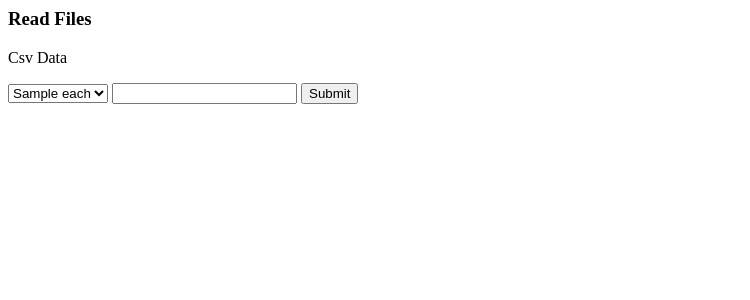
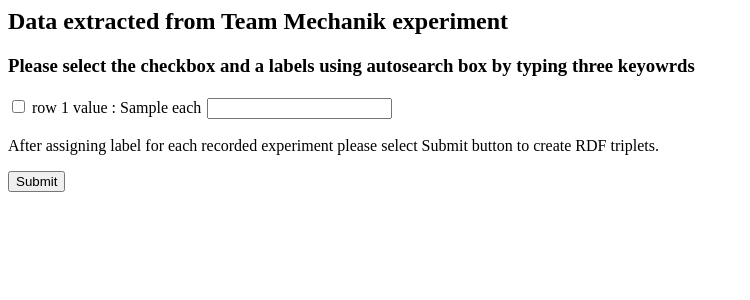
Before and after one commit to awi2004/RdfMapper, a Flask app: template templates/data.html in a window 1280 px wide. Shown: the top 300 px of the page, without its empty margins (0-750 px from the left). Run offline with Flask 2, Linux system fonts and the light colour scheme; the template is opened without the code that fills it: most values are stand-ins (such as "Sample title", 1, 10 or a date in 2020); some libraries are stand-ins or nearby versions.

Commit message:
added autocomplete

```diff
--- a/app.py
+++ b/app.py
@@ -1,15 +1,29 @@
-from flask import Flask, render_template, request, Response
-import json
+from flask import Flask, render_template, request, Response, flash
+from rdflib.namespace import OWL, RDF, RDFS, FOAF
+from flask_rdf.flask import returns_rdf
 import rdflib
 from flask import jsonify
 import pandas as pd
+import csv
+from rdflib.extras.external_graph_libs import rdflib_to_networkx_multidigraph
+import networkx as nx
+import matplotlib.pyplot as plt
 from rdflib import ConjunctiveGraph, URIRef, RDFS, Literal
 from flask_table import Table, Col
+from flask import send_file
 from wtforms import TextField, Form
 
 app = Flask(__name__)
+# app.secret_key = b'_5#y2L"F4Q8z\n\xec]/'
 
 class_labels = []
+class_labels_dict = {}
+dictOfWordsFromCSV = {}
+dictOfWordsHeaders = []
+listOfWordsHeaders = []
+
+# define graph
+g = rdflib.Graph()
 
 
 class SearchForm(Form):
@@ -24,28 +38,32 @@ def read_turte():
     """
     file = request.form['upload-file']
     print(file)
-    no_of_rows = int(request.form['no_of_rows'])
-    g = rdflib.Graph()
+    # no_of_rows = int(request.form['no_of_rows'])
+    # g = rdflib.Graph()
     # g = ConjunctiveGraph()
     owlClass = rdflib.namespace.OWL.Class
     rdfType = rdflib.namespace.RDF.type
 
     result = g.parse(file, format="turtle")
     final_list = []
-    # Iterate over triples in store and print them out.
+    # Iterate over triples in store and print them out
     # for s, p, o in result:
     #     # if type(o) == rdflib.term.Literal:
     #     # sub.append(s),prop.append(p),obj.append(o)
     #     # final_list.append((s, o))
     #     final_list.append((s, g.label(s)))
     for s in result.subjects(predicate=rdfType, object=owlClass):
-        class_labels.append(result.label(s))
-        final_list.append((s, result.label(s)))
+        class_labels.append(result.label(s).title())
+        final_list.append((s.title(), result.label(s).title()))
+        class_labels_dict[result.label(s).title()] = s.title()
     labels = list(set([i for i in final_list if len(i[1]) > 0]))
     print(len(labels))
+    # print(class_labels_dict)
+    print(class_labels_dict.get('Computertomograph'))
+    # print(class_labels_dict.get('DepthOfCut'))
     rdf_df = pd.DataFrame(labels, columns=['class(subject)', 'label(literals)'])
 
-    return render_template('turtle_list.html', tables=[rdf_df[:no_of_rows].to_html(classes='data')],
+    return render_template('turtle_list.html', tables=[rdf_df.to_html(classes='data')],
                            titles=rdf_df.columns.values)
     # jsonify(final_list[0:no_of_rows])
 
@@ -66,18 +84,37 @@ def data():
     Read csv file.
     :return: data in CSV file.
     """
+
+    dropdown_list = []
     if request.method == 'POST':
         file = request.form['upload-file']
         no_of_lines = int(request.form['no_of_rows_csv'])
-        # print(file)
+        print(no_of_lines)
+        # pprint(file)
         # final_list= read_turte()
-        data = pd.read_csv(file, sep=";", index_col=None, encoding="ISO-8859-1")
-        data_filtered = pd.DataFrame(data)
-        # data = pd.read_excel(open('tmp.xlsx', 'rb'))
-        print('data is')
-        dropdown_list = data_filtered.columns
+
+        with open(file, newline='') as fin:
+            reader = csv.reader(fin, delimiter=";")
+            csv_whole_list = list(reader)
+            csv_list = csv_whole_list[:no_of_lines]
+            for row in range(0, len(csv_list)):
+                if row < 9:
+                    dictOfWordsFromCSV[csv_list[row][0]] = [i for i in csv_list[row][1:] if i != '']
+                    dropdown_list.append(csv_list[row][0])
+                elif row == 9:
+                    continue
+                else:
+                    dropdown_list.append(csv_list[row])
+            print('le')
+            listOfWordsHeaders = csv_whole_list[10:12]
+            if len(listOfWordsHeaders) > 0:
+                for i in range(7):
+                    dictOfWordsHeaders.append((i, listOfWordsHeaders[0][i], listOfWordsHeaders[1][i]))
+
+        print(dictOfWordsHeaders)
+        print(dropdown_list)
         return render_template('data.html', dropdown_list=dropdown_list)
-        #return render_template('data.html', tables=[data_filtered[:no_of_lines].to_html(classes='data')],
+        # return render_template('data.html', tables=[data_filtered[:no_of_lines].to_html(classes='data')],
         #                   titles=data_filtered.columns.values)# data=data_filtered[:no_of_lines].to_dict()
 
 
@@ -93,21 +130,69 @@ def autocomplete():
 
 
 @app.route('/search', methods=['GET', 'POST'])
+@returns_rdf
 def search():
-    csv_values = {'prob': 21}
-    # form = SearchForm(request.form)
-    # print('from search is')
-    # form['autocomplete']
-    # print(form['autocomplete'])
-    print('in search method is tell ')
-    gene = request.form.get('autocomplete')
+    # create graphs
+    g_test = rdflib.Graph('IOMemory', rdflib.BNode())
+    print('in search method ')
+    class_labels = request.form.getlist('dropdown')
+    print((class_labels))
+    print(dictOfWordsFromCSV.get(class_labels[0]))
+    gene = []
+    for i in range(0, len(class_labels)):
+        print(class_labels_dict.get(str(request.form.get("search" + str(i + 1)))))
+        gene.append((request.form.get("search" + str(i + 1)), class_labels[i]))
+        g.add((rdflib.URIRef(class_labels_dict.get(str(request.form.get("search" + str(i + 1))))),
+               rdflib.Literal(class_labels[i]), rdflib.Literal(request.form.get("search" + str(i + 1)))))
+        if i < 2:
+            g_test.add((rdflib.Literal(request.form.get("search" + str(i + 1))), OWL.hasValue,
+                        rdflib.Literal(dictOfWordsFromCSV.get(class_labels[i])[0])))
+            g_test.add((rdflib.Literal(request.form.get("search" + str(i + 1))), OWL.hasIdentifer,
+                        rdflib.Literal(class_labels[i])))
+        if i >= 2 and i < 9:
+            g_test.add((rdflib.Literal(request.form.get("search" + str(i + 1))), OWL.hasValue,
+                        rdflib.Literal(dictOfWordsFromCSV.get(class_labels[i])[0])))
+            g_test.add((rdflib.Literal(request.form.get("search" + str(i + 1))), OWL.hasUnit,
+                        rdflib.Literal(dictOfWordsFromCSV.get(class_labels[i])[1])))
+            g_test.add((rdflib.Literal(request.form.get("search" + str(i + 1))), OWL.hasIdentifer,
+                        rdflib.Literal(class_labels[i])))
+
+    for j in range(7):
+        g_test.add((rdflib.Literal('column 11' + str()), OWL.hasValue,
+                    rdflib.Literal(dictOfWordsHeaders[j][1])))
+        g_test.add((rdflib.Literal('column 11'), OWL.hasIndex,
+                    rdflib.Literal(dictOfWordsHeaders[j][0])))
+        g_test.add((rdflib.Literal('column 11'), OWL.hasUnit,
+                    rdflib.Literal(dictOfWordsHeaders[j][2])))
+
+    print('----------graph value----------------')
+    # The turtle format has the purpose of being more readable for humans.
+    print(g_test.serialize(format="turtle").decode())
+    print(rdflib.Literal(request.form.get("search" + str(0))))
+    # for s, p, o in g:
+    #   print(s, p, o)
+    gg = (request.form.get('search1'))
     # _Gene = request.form['inputGene']
-    _gene = str(gene)
-    print('changessd')
-    print(gene, csv_values.get('prob'))
+    # _gene = str(gene)
+    print('changed')
+    # rint(gene, csv_values.get('prob'))
     selectValue = request.form.get('dropdown')
-    print(selectValue)
-    return jsonify(gene, selectValue)
+    ss = request.form.getlist('dropdown')
+    print(ss)
+    print(selectValue, gene)
+
+    G = rdflib_to_networkx_multidigraph(g_test)
+    # Plot Networkx instance of RDF Graph
+    pos = nx.spring_layout(G, scale=2)
+    edge_labels = nx.get_edge_attributes(G, 'r')
+    nx.draw_networkx_edge_labels(G, pos, edge_labels=edge_labels)
+    nx.draw(G, with_labels=True)
+    plt.savefig('./rdf_triple.png')
+
+    # save file as
+    g_test.serialize("./test.ttl", format="turtle")
+    # flash('RDF file successfully created')
+    return g_test
 
 
 @app.route('/showSelection', methods=['GET', 'POST'])
@@ -115,8 +200,9 @@ def showSelection():
     csv_values = {'prob': 21}
     gene = request.form.get('autocomplete')  # Returns none if not found in request
     gene = str(gene)
-    print('changess')
+    print('changss')
     print(gene, csv_values.get('prob'))
+    flash('RDF file successfully created')
     return jsonify(gene, csv_values.get('prob'))
 
 
--- a/templates/data.html
+++ b/templates/data.html
@@ -1,57 +1,74 @@
-
 <head>
 
-<meta charset="UTF-8">
+    <meta charset="UTF-8">
+    <meta name="viewport" content="width=device-width, initial-scale=1">
     <title>Title</title>
 
-<link href="//code.jquery.com/ui/1.10.2/themes/smoothness/jquery-ui.css" rel="Stylesheet"></link>
-<script src="//code.jquery.com/jquery-2.2.0.min.js"></script>
-<script src="//code.jquery.com/ui/1.10.2/jquery-ui.js" ></script>
+    <link rel="stylesheet" href="//code.jquery.com/ui/1.12.1/themes/base/jquery-ui.css">
+    <link rel="stylesheet" href="/resources/demos/style.css">
+    <script src="https://code.jquery.com/jquery-1.12.4.js"></script>
+    <script src="https://code.jquery.com/ui/1.12.1/jquery-ui.js"></script>
 
-<script type="text/javascript">
-$(function() {
-    $("#autocomplete").autocomplete({
+    <script type="text/javascript">
+$(function () {
+    var autocompleteOptions = {
+        minLength: 2,
         source:function(request, response) {
             $.getJSON("/autocomplete",{
                 q: request.term, // in flask, "q" will be the argument to look for using request.args
             }, function(data) {
                 response(data.matching_results); // matching_results from jsonify
             });
-        },
-        minLength: 2,
-        select: function(event, ui) {
-            //alert( "You selected: " + ui.item.label );
-            //console.log(ui.item.value);
-            $("#autocomplete").val(ui.item.label);
-            var getID=ui.item.value;
-            return false;
+        }
+    };
 
-        }
-    });
-})
+    function addInput() {
+        var $input = $("<input>", {
+            name: "search",
+                "class": "searchInput"
+        });
+        $input.appendTo("form#myForm").focus().autocomplete(autocompleteOptions);
+    };
+    $("input.searchInput").autocomplete(autocompleteOptions);
 
-</script>
+});
+
+
+    </script>
 </head>
 
 
 <body>
 
 
+<div>
 
-    <div>
+    <form id="myForm" name="myForm" class="form-horizontal" method="post" action="/search">
+        <h2>Data extracted from Team Mechanik experiment</h2>
+        <h3>Please select the checkbox and a labels using autosearch box by typing three keyowrds</h3>
 
-    <form class="form-horizontal" method="post" action="/search">
-        <h3>Read Files</h3>
-        <p> Csv Data </p>
 
-        <select name="dropdown">
         {% for each in dropdown_list %}
-          <option value="{{each}}">{{each}}</option>
+        <input type="checkbox" name="dropdown" value="{{each}}">
+        {% if loop.index in [10,11,12] %}
+        <label>line {{loop.index}} data description : </label>
+        <label>{{each}}</label>
+
+        {% else %}
+        <label>row {{loop.index}} value : </label>
+        <label>{{each}}</label>
+        <input style="margin:2px;" name="{{ 'search' + loop.index|string }}" class="searchInput"/>
+
+        {% endif %}
+
+
+        <br>
+
+
         {% endfor %}
-        </select>
 
-        <input name="autocomplete"    type="text" id="autocomplete" class="form-control input-lg"/>
+        <p>After assigning label for each recorded experiment please select Submit button to create RDF triplets. </p>
         <input type="submit" value="Submit">
-    </form >
-    </div>
+    </form>
+</div>
 </body>
--- a/templates/turtle_list.html
+++ b/templates/turtle_list.html
@@ -7,8 +7,8 @@
 <body>
 
 {% for table in tables %}
-            {{titles[loop.index]}}
-            {{ table|safe }}
+{{titles[loop.index]}}
+{{ table|safe }}
 {% endfor %}
 </body>
 </html>
```
Also changed, not shown: templates/index.html (+4 -3 lines), templates/index_old.html (+18 -8 lines), templates/showSelection.html (+8 -6 lines), 1 other file.
